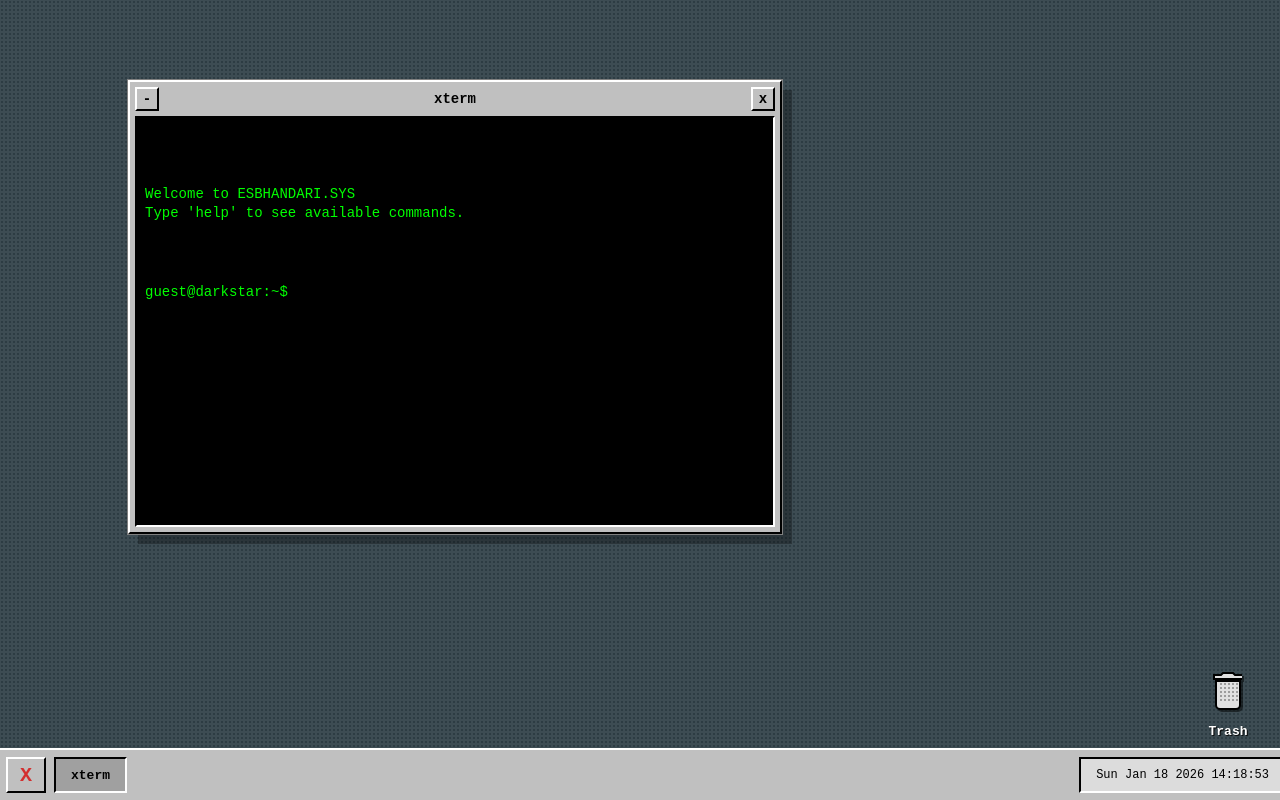
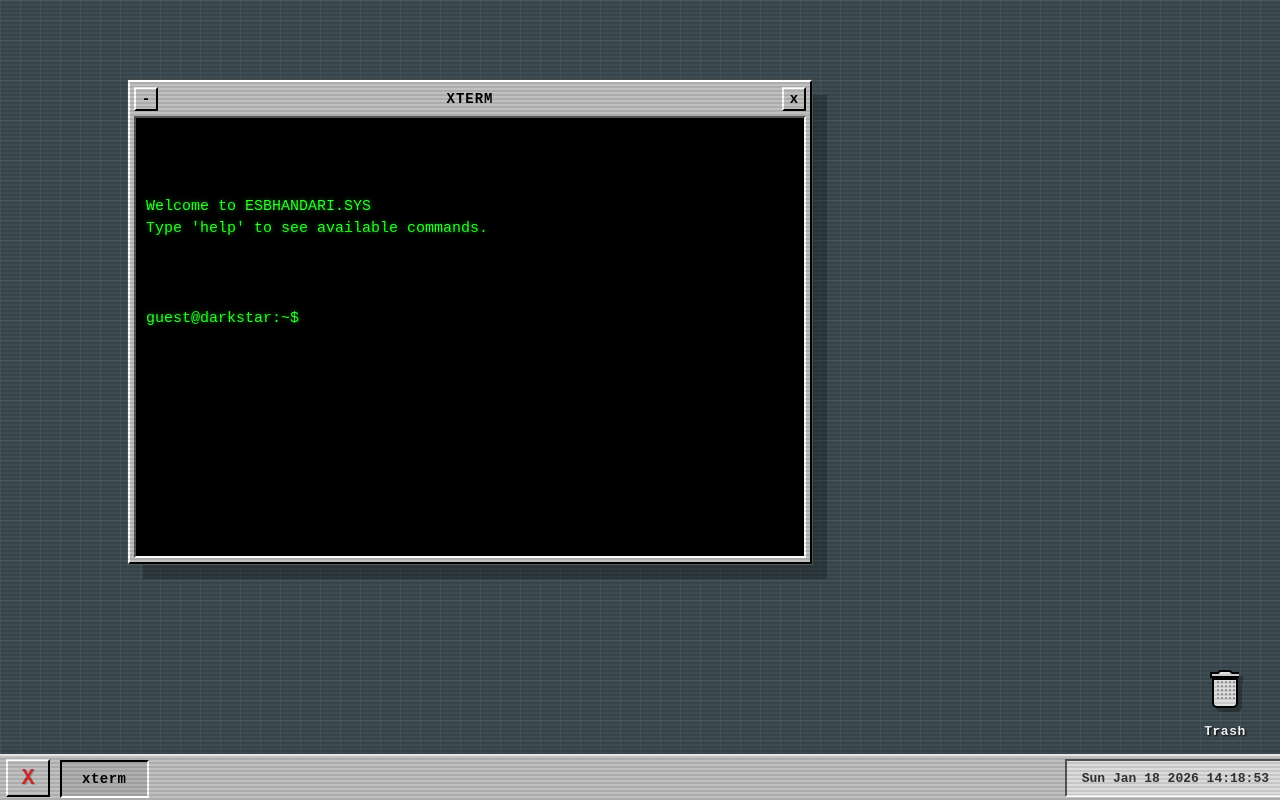
Before and after one commit to esbhandari/esbhandari.github.io, a plain HTML site: page index.html in a window 1280 px wide. Drawn offline with Linux system fonts and the light colour scheme.

Commit message:
Refactor UI styles and improve terminal functionality
Updated styles and functionality for various UI elements, including background colors, button shadows, and terminal aesthetics. Enhanced command input handling and added new features for the desktop environment.

```diff
--- a/index.html
+++ b/index.html
@@ -6,17 +6,18 @@
     <title>ESBHANDARI.SYS - root@darkstar</title>
     <style>
         :root {
-            --bg-color: #555555;
+            --bg-color: #3d4c53;
             --win-gray: #c0c0c0;
             --btn-highlight: #ffffff;
-            --btn-shadow: #000000;
-            --btn-mid-shadow: #808080;
+            --btn-shadow: #555555; /* Softened from pure black for sophistication */
+            --btn-dark-shadow: #000000;
             --term-bg: #000000;
-            --term-text: #00ff00;
+            --term-text: #33ff33; /* Slightly brighter phosphor green */
+            --term-glow: 0 0 4px rgba(51, 255, 51, 0.6); /* Phosphor glow */
             --font-ui: 'Courier New', monospace;
         }
 
-        /* --- GLOBAL STYLES --- */
+        /* --- GLOBAL & TEXTURE --- */
         body {
             margin: 0;
             padding: 0;
@@ -24,24 +25,44 @@
             width: 100vw;
             overflow: hidden;
             font-family: var(--font-ui);
-            user-select: none; /* Prevents text highlighting */
+            user-select: none;
             -webkit-user-select: none;
             -webkit-tap-highlight-color: transparent;
-
-            /* "Root Weave" Background */
-            background-color: #3d4c53;
-            background-image: radial-gradient(#2d3c43 1px, transparent 1px);
-            background-size: 4px 4px;
+            background-color: var(--bg-color);
+            /* Subtle Root Weave Pattern */
+            background-image:
+                linear-gradient(rgba(255,255,255,0.05) 1px, transparent 1px),
+                linear-gradient(90deg, rgba(255,255,255,0.05) 1px, transparent 1px);
+            background-size: 20px 20px;
         }
 
-        /* --- TEXTURE CLASSES --- */
+        /* Scanline Overlay for Retro Feel */
+        .scanlines {
+            position: fixed;
+            top: 0;
+            left: 0;
+            width: 100vw;
+            height: 100vh;
+            background: linear-gradient(
+                to bottom,
+                rgba(255,255,255,0),
+                rgba(255,255,255,0) 50%,
+                rgba(0,0,0,0.1) 50%,
+                rgba(0,0,0,0.1)
+            );
+            background-size: 100% 4px;
+            pointer-events: none; /* Let clicks pass through */
+            z-index: 99999; /* On top of everything */
+        }
+
+        /* Stippled Texture Class */
         .stippled {
             background-color: var(--win-gray);
             background-image:
-                linear-gradient(45deg, #a0a0a0 25%, transparent 25%, transparent 75%, #a0a0a0 75%, #a0a0a0),
-                linear-gradient(45deg, #a0a0a0 25%, transparent 25%, transparent 75%, #a0a0a0 75%, #a0a0a0);
-            background-size: 2px 2px;
-            background-position: 0 0, 1px 1px;
+                radial-gradient(#a0a0a0 15%, transparent 16%),
+                radial-gradient(#a0a0a0 15%, transparent 16%);
+            background-size: 4px 4px;
+            background-position: 0 0, 2px 2px;
         }
 
         /* --- DESKTOP ICONS --- */
@@ -51,33 +72,35 @@
             right: 20px;
             display: flex;
             flex-direction: column;
-            gap: 20px;
+            gap: 25px;
             z-index: 10;
         }
 
         .desktop-icon {
-            width: 64px;
+            width: 70px;
             text-align: center;
             cursor: pointer;
             color: white;
-            text-shadow: 1px 1px 1px #000;
+            text-shadow: 1px 1px 2px black;
+            transition: transform 0.1s;
+        }
+
+        .desktop-icon:active {
+            transform: scale(0.95);
         }
 
         .desktop-icon svg {
             width: 48px;
             height: 48px;
-            filter: drop-shadow(2px 2px 0px rgba(0,0,0,0.5));
+            filter: drop-shadow(4px 4px 0px rgba(0,0,0,0.3));
         }
 
         .desktop-icon span {
             display: inline-block;
-            margin-top: 4px;
+            margin-top: 6px;
             font-size: 13px;
             font-weight: bold;
-        }
-
-        .desktop-icon:active span {
-            background-color: #000080;
+            letter-spacing: 0.5px;
         }
 
         /* --- WINDOW SYSTEM --- */
@@ -86,18 +109,18 @@
             display: flex;
             flex-direction: column;
             background-color: var(--win-gray);
-            /* Motif 3D Border */
+            /* Sophisticated Double Border (Motif Style) */
             border-top: 2px solid var(--btn-highlight);
             border-left: 2px solid var(--btn-highlight);
-            border-right: 2px solid var(--btn-shadow);
-            border-bottom: 2px solid var(--btn-shadow);
-            outline: 1px solid var(--btn-mid-shadow);
-            box-shadow: 10px 10px 0px rgba(0,0,0,0.3);
+            border-right: 2px solid var(--btn-dark-shadow);
+            border-bottom: 2px solid var(--btn-dark-shadow);
+            outline: 1px solid var(--btn-shadow);
+            box-shadow: 15px 15px 0px rgba(0,0,0,0.25); /* Deeper, softer shadow */
             z-index: 100;
         }
 
         .window-frame {
-            padding: 5px;
+            padding: 4px;
             display: flex;
             flex-direction: column;
             height: 100%;
@@ -105,12 +128,11 @@
         }
 
         .title-bar {
-            height: 24px;
-            min-height: 24px;
+            height: 26px;
             display: flex;
             justify-content: space-between;
             align-items: center;
-            margin-bottom: 5px;
+            margin-bottom: 4px;
             cursor: move;
             background: var(--win-gray);
         }
@@ -121,6 +143,8 @@
             font-weight: bold;
             font-size: 14px;
             color: black;
+            text-transform: uppercase;
+            letter-spacing: 1px;
         }
 
         .win-btn {
@@ -134,38 +158,41 @@
             cursor: pointer;
             border-top: 2px solid var(--btn-highlight);
             border-left: 2px solid var(--btn-highlight);
-            border-right: 2px solid var(--btn-shadow);
-            border-bottom: 2px solid var(--btn-shadow);
+            border-right: 2px solid var(--btn-dark-shadow);
+            border-bottom: 2px solid var(--btn-dark-shadow);
             background-color: var(--win-gray);
         }
 
         .win-btn:active {
-            border-top: 2px solid var(--btn-shadow);
-            border-left: 2px solid var(--btn-shadow);
+            border-top: 2px solid var(--btn-dark-shadow);
+            border-left: 2px solid var(--btn-dark-shadow);
             border-right: 2px solid var(--btn-highlight);
             border-bottom: 2px solid var(--btn-highlight);
+            transform: translate(1px, 1px);
         }
 
-        /* --- XTERM WINDOW --- */
+        /* --- TERMINAL AESTHETICS --- */
         #xterm-window {
             top: 10%;
             left: 10%;
-            width: 650px;
-            height: 450px;
+            width: 680px;
+            height: 480px;
         }
 
         .terminal-screen {
             background-color: var(--term-bg);
             color: var(--term-text);
+            /* THE GLOW UPGRADE */
+            text-shadow: var(--term-glow);
             flex-grow: 1;
             overflow-y: auto;
-            padding: 8px;
-            font-family: 'Courier New', monospace;
-            font-size: 14px;
-            line-height: 1.4;
-            text-align: left; /* Strict left align for code */
+            padding: 10px;
+            font-family: var(--font-ui);
+            font-size: 15px; /* Slightly larger for readability */
+            line-height: 1.5;
+            text-align: left;
 
-            /* Inset Border */
+            /* Inset Bevel */
             border-top: 2px solid var(--btn-shadow);
             border-left: 2px solid var(--btn-shadow);
             border-right: 2px solid var(--btn-highlight);
@@ -178,8 +205,8 @@
 
         /* --- TRASH WINDOW --- */
         #trash-window {
-            top: 20%;
-            left: 30%;
+            top: 25%;
+            left: 35%;
             width: 500px;
             height: 350px;
             display: none;
@@ -195,20 +222,15 @@
             border-left: 2px solid var(--btn-shadow);
             border-right: 2px solid var(--btn-highlight);
             border-bottom: 2px solid var(--btn-highlight);
-            font-size: 12px;
+            font-size: 13px;
             margin-bottom: 5px;
             text-align: left;
         }
 
         .trash-entry {
-            border-bottom: 1px dashed #999;
-            padding: 5px 0;
-            font-family: monospace;
-        }
-
-        .trash-controls {
-            display: flex;
-            justify-content: flex-end;
+            border-bottom: 1px dotted #555;
+            padding: 8px 0;
+            font-family: var(--font-ui);
         }
 
         /* --- TASKBAR --- */
@@ -217,71 +239,94 @@
             bottom: 0;
             left: 0;
             width: 100%;
-            height: 42px;
+            height: 44px;
             border-top: 2px solid var(--btn-highlight);
             display: flex;
             align-items: center;
-            padding: 4px 6px;
-            z-index: 9999;
-            gap: 8px;
+            padding: 0 6px;
+            z-index: 10000;
+            gap: 10px;
             background-color: var(--win-gray);
+            box-shadow: 0 -2px 10px rgba(0,0,0,0.1);
         }
 
         .master-control {
-            width: 36px;
-            height: 32px;
+            width: 40px;
+            height: 34px;
             display: flex;
             align-items: center;
             justify-content: center;
-            font-size: 20px;
+            font-size: 22px;
             font-weight: 900;
             color: #d32f2f;
             cursor: pointer;
+            text-shadow: 1px 1px 0px rgba(0,0,0,0.2);
             border-top: 2px solid var(--btn-highlight);
             border-left: 2px solid var(--btn-highlight);
-            border-right: 2px solid var(--btn-shadow);
-            border-bottom: 2px solid var(--btn-shadow);
+            border-right: 2px solid var(--btn-dark-shadow);
+            border-bottom: 2px solid var(--btn-dark-shadow);
         }
 
         .panel-btn {
-            padding: 0 15px;
-            height: 32px;
+            padding: 0 20px;
+            height: 34px;
             display: flex;
             align-items: center;
             cursor: pointer;
+            font-size: 14px;
+            font-weight: bold;
+            letter-spacing: 0.5px;
+            border-top: 2px solid var(--btn-highlight);
+            border-left: 2px solid var(--btn-highlight);
+            border-right: 2px solid var(--btn-dark-shadow);
+            border-bottom: 2px solid var(--btn-dark-shadow);
+        }
+
+        .panel-btn:active, .panel-btn.active {
+            background-color: #b0b0b0;
+            border-top: 2px solid var(--btn-dark-shadow);
+            border-left: 2px solid var(--btn-dark-shadow);
+            border-right: 2px solid var(--btn-highlight);
+            border-bottom: 2px solid var(--btn-highlight);
+            transform: translateY(1px);
+        }
+
+        .clock-display {
+            margin-left: auto;
+            padding: 0 15px;
+            height: 34px;
+            display: flex;
+            align-items: center;
+            justify-content: center;
             font-size: 13px;
             font-weight: bold;
-            border-top: 2px solid var(--btn-highlight);
-            border-left: 2px solid var(--btn-highlight);
-            border-right: 2px solid var(--btn-shadow);
-            border-bottom: 2px solid var(--btn-shadow);
-        }
-
-        .panel-btn.active {
-            background-color: #a0a0a0;
+            color: #333;
+            background-color: #dcdcdc;
             border-top: 2px solid var(--btn-shadow);
             border-left: 2px solid var(--btn-shadow);
             border-right: 2px solid var(--btn-highlight);
             border-bottom: 2px solid var(--btn-highlight);
         }
 
-        .clock-display {
-            margin-left: auto;
-            padding: 0 15px;
-            height: 32px;
-            display: flex;
-            align-items: center;
-            justify-content: center;
-            font-size: 12px;
-            background-color: #dcdcdc;
-            border-top: 2px solid var(--btn-shadow);
-            border-left: 2px solid var(--btn-shadow);
-            border-right: 2px solid var(--btn-highlight);
-            border-bottom: 2px solid var(--btn-highlight);
+        /* Command Input Styling */
+        #cmd-in {
+            flex-grow: 1;
+            background: transparent;
+            border: none;
+            color: inherit;
+            outline: none;
+            font-family: inherit;
+            font-size: inherit;
+            padding: 0;
+            margin: 0;
+            text-shadow: inherit; /* Keep the glow */
+            caret-color: var(--term-text);
         }
     </style>
 </head>
 <body>
+
+    <div class="scanlines"></div>
 
     <div class="icon-container">
         <div class="desktop-icon" onclick="openTrashWindow()">
@@ -309,7 +354,7 @@ Type 'help' to see available commands.
 </div>
                 <div style="display: flex;">
                     <span id="prompt">guest@darkstar:~$ </span>
-                    <input type="text" id="cmd-in" style="flex-grow:1; background:transparent; border:none; color:inherit; outline:none; font-family:inherit; font-size:inherit; padding:0; margin:0;" autocomplete="off" spellcheck="false">
+                    <input type="text" id="cmd-in" autocomplete="off" spellcheck="false">
                 </div>
             </div>
         </div>
@@ -325,7 +370,7 @@ Type 'help' to see available commands.
             <div class="trash-content" id="trash-list">
                 <div style="color:#666; text-align:center; margin-top:20px;">Trash is empty</div>
             </div>
-            <div class="trash-controls">
+            <div class="trash-controls" style="display:flex; justify-content: flex-end; margin-top:5px;">
                 <div class="panel-btn" onclick="emptyTrash()">Empty Trash</div>
             </div>
         </div>
@@ -351,7 +396,7 @@ Type 'help' to see available commands.
         }
         setInterval(updateClock, 1000);
 
-        // --- 2. Z-INDEX & FOCUS ---
+        // --- 2. WINDOW MANAGEMENT ---
         let globalZIndex = 100;
         function bringToFront(windowId) {
             const el = document.getElementById(windowId);
@@ -361,10 +406,8 @@ Type 'help' to see available commands.
             }
         }
 
-        // --- 3. DRAGGABLE WINDOWS ---
         function makeDraggable(el, handle) {
             if (!el || !handle) return;
-
             let isDragging = false, startX, startY, initialLeft, initialTop;
 
             handle.addEventListener('mousedown', (e) => {
@@ -375,33 +418,25 @@ Type 'help' to see available commands.
                 initialLeft = el.offsetLeft;
                 initialTop = el.offsetTop;
             });
-
             document.addEventListener('mousemove', (e) => {
                 if(isDragging) {
                     el.style.left = (initialLeft + (e.clientX - startX)) + 'px';
                     el.style.top = (initialTop + (e.clientY - startY)) + 'px';
                 }
             });
-
             document.addEventListener('mouseup', () => isDragging = false);
         }
 
-        // --- MAIN INITIALIZATION ---
         document.addEventListener('DOMContentLoaded', () => {
             updateClock();
-
-            // Initialize Draggables
             makeDraggable(document.getElementById('xterm-window'), document.getElementById('xterm-header'));
             makeDraggable(document.getElementById('trash-window'), document.getElementById('trash-header'));
 
-            // Focus on terminal click
             const xtermWin = document.getElementById('xterm-window');
             if(xtermWin) xtermWin.addEventListener('mousedown', () => bringToFront('xterm-window'));
-
             const trashWin = document.getElementById('trash-window');
             if(trashWin) trashWin.addEventListener('mousedown', () => bringToFront('trash-window'));
 
-            // Elements
             const xtermBtn = document.getElementById('btn-xterm');
             const termText = document.getElementById('term-text');
             const termOut = document.getElementById('term-out');
@@ -413,7 +448,7 @@ Type 'help' to see available commands.
 
             if (cmdIn) cmdIn.focus();
 
-            // --- WINDOW CONTROL FUNCTIONS ---
+            // --- CONTROLS ---
             window.minimizeXterm = function() {
                 if (xtermWin) xtermWin.style.display = 'none';
                 if (xtermBtn) xtermBtn.classList.remove('active');
@@ -438,24 +473,18 @@ Type 'help' to see available commands.
                 const logEntry = `<strong>Session closed at ${timestamp}</strong><br>${sessionContent}`;
 
                 trashStorage.push(logEntry);
+                if (trashWin && trashWin.style.display !== 'none') window.renderTrashList();
 
-                // Update Trash if open
-                if (trashWin && trashWin.style.display !== 'none') {
-                    window.renderTrashList();
-                }
-
-                // Reset Terminal
+                // RESET TERMINAL
                 termText.innerHTML = "Welcome to ESBHANDARI.SYS\nType 'help' to see available commands.\n\n";
                 commandHistory = [];
                 historyIndex = -1;
-
                 window.minimizeXterm();
             };
 
             window.renderTrashList = function() {
                 const trashList = document.getElementById('trash-list');
                 if (!trashList) return;
-
                 if (trashStorage.length === 0) {
                     trashList.innerHTML = '<div style="color:#666; text-align:center; margin-top:20px;">Trash is empty</div>';
                 } else {
@@ -483,49 +512,41 @@ Type 'help' to see available commands.
                 window.renderTrashList();
             };
 
-            // --- FILE SYSTEM & COMMANDS ---
+            // --- FILES & COMMANDS ---
             const fileSystem = {
                 "about.txt": "I am a cybersecurity enthusiast focused on system hardening and network defense.",
-                "projects.md": "1. ESBHANDARI.SYS (Web Desktop)\n2. Python Malware Analysis Tool\n3. Home Lab Setup",
                 "contact.json": "{ \"github\": \"esbhandari\", \"email\": \"contact@example.com\" }"
             };
 
-            const validCommands = [
-                'help', 'ls', 'cat', 'whoami', 'clear', 'date', 'history',
-                'fetch-metadata', 'uname', 'id', 'ifconfig', 'netstat', 'ping', 'pwd', 'touch', 'rm'
-            ];
+            const validCommands = ['ls', 'cat', 'fetch-metadata', 'history', 'clear', 'exit', 'help'];
 
-            // --- TERMINAL EVENT LISTENER ---
+            // --- SHELL LOGIC ---
             if (cmdIn) {
                 cmdIn.addEventListener('keydown', (e) => {
-
-                    // [TAB] AUTO-COMPLETION
+                    // TAB COMPLETE
                     if (e.key === 'Tab') {
                         e.preventDefault();
                         const input = cmdIn.value.trim();
                         if (!input) return;
-
                         const parts = input.split(' ');
 
                         if (parts.length === 1) {
                             const matches = validCommands.filter(c => c.startsWith(parts[0]));
                             if (matches.length === 1) cmdIn.value = matches[0] + " ";
                         }
-                        else if (['cat', 'rm', 'touch'].includes(parts[0]) && parts[1]) {
+                        else if (parts[0] === 'cat' && parts[1]) {
                             const matches = Object.keys(fileSystem).filter(f => f.startsWith(parts[1]));
-                            if (matches.length === 1) cmdIn.value = `${parts[0]} ${matches[0]}`;
+                            if (matches.length === 1) cmdIn.value = `cat ${matches[0]}`;
                         }
                     }
 
-                    // [ENTER] EXECUTE
+                    // EXECUTE
                     else if (e.key === 'Enter') {
                         const input = cmdIn.value.trim();
-
                         if (input !== "") {
                             commandHistory.push(input);
                             historyIndex = commandHistory.length;
                         }
-
                         const parts = input.split(' ');
                         const cmd = parts[0].toLowerCase();
                         const arg = parts[1];
@@ -534,7 +555,7 @@ Type 'help' to see available commands.
 
                         switch(cmd) {
                             case 'help':
-                                termText.innerHTML += "Available commands:\n  ls, cat, whoami, clear, date, history\n  Network: fetch-metadata, ifconfig, netstat, ping\n  System: uname, id, pwd, touch, rm\n";
+                                termText.innerHTML += "Available commands:\n  ls, cat [file], fetch-metadata, history, clear, exit\n";
                                 break;
                             case 'ls':
                                 termText.innerHTML += Object.keys(fileSystem).join('  ') + "\n";
@@ -542,48 +563,6 @@ Type 'help' to see available commands.
                             case 'cat':
                                 if(arg && fileSystem[arg]) termText.innerHTML += fileSystem[arg] + "\n";
                                 else termText.innerHTML += `cat: ${arg || ''}: No such file\n`;
-                                break;
-                            case 'clear':
-                                termText.innerHTML = "";
-                                break;
-                            case 'date':
-                                termText.innerHTML += new Date().toString() + "\n";
-                                break;
-                            case 'history':
-                                commandHistory.forEach((h, i) => termText.innerHTML += `  ${i + 1}  ${h}\n`);
-                                break;
-                            case 'whoami':
-                                termText.innerHTML += "root\n";
-                                break;
-                            case 'id':
-                                termText.innerHTML += "uid=0(root) gid=0(root) groups=0(root)\n";
-                                break;
-                            case 'uname':
-                                termText.innerHTML += (arg === '-a') ? "Linux darkstar 2.0.36 #1 Sun Jan 18 18:00:00 2026 i386 GNU/Linux\n" : "Linux\n";
-                                break;
-                            case 'pwd':
-                                termText.innerHTML += "/home/guest\n";
-                                break;
-                            case 'ifconfig':
-                                termText.innerHTML += `eth0      Link encap:Ethernet  HWaddr 00:0C:29:28:FD:45\n          inet addr:192.168.1.105  Bcast:192.168.1.255  Mask:255.255.255.0\n          UP BROADCAST RUNNING MULTICAST  MTU:1500  Metric:1\n`;
-                                break;
-                            case 'netstat':
-                                termText.innerHTML += "Active Internet connections (w/o servers)\nProto Recv-Q Send-Q Local Address           Foreign Address         State\ntcp        0      0 darkstar:43512          140.82.112.4:https      ESTABLISHED\n";
-                                break;
-                            case 'ping':
-                                if (arg) {
-                                    termText.innerHTML += `PING ${arg} (${arg}) 56(84) bytes of data.\n64 bytes from ${arg}: icmp_seq=1 ttl=118 time=24.2 ms\n64 bytes from ${arg}: icmp_seq=2 ttl=118 time=28.5 ms\n--- ${arg} ping statistics ---\n2 packets transmitted, 2 received, 0% packet loss\n`;
-                                } else {
-                                    termText.innerHTML += "usage: ping [destination]\n";
-                                }
-                                break;
-                            case 'touch':
-                                if (arg) fileSystem[arg] = "";
-                                else termText.innerHTML += "touch: missing file operand\n";
-                                break;
-                            case 'rm':
-                                if (arg && fileSystem[arg] !== undefined) delete fileSystem[arg];
-                                else termText.innerHTML += `rm: cannot remove '${arg}': No such file\n`;
                                 break;
                             case 'fetch-metadata':
                                 termText.innerHTML += `<span style="color:yellow;">[RECONNAISSANCE INITIATED]</span>\n`;
@@ -595,8 +574,16 @@ Type 'help' to see available commands.
                                     })
                                     .catch(err => termText.innerHTML += `<span style="color:red;">[CONNECTION FAILED]</span>\n`);
                                 break;
-                            case '':
+                            case 'history':
+                                commandHistory.forEach((h, i) => termText.innerHTML += `  ${i + 1}  ${h}\n`);
                                 break;
+                            case 'clear':
+                                termText.innerHTML = "";
+                                break;
+                            case 'exit':
+                                window.closeXterm();
+                                break;
+                            case '': break;
                             default:
                                 termText.innerHTML += `bash: ${cmd}: command not found\n`;
                         }
@@ -605,7 +592,7 @@ Type 'help' to see available commands.
                         termOut.scrollTop = termOut.scrollHeight;
                     }
 
-                    // [ARROWS] HISTORY
+                    // HISTORY NAV
                     else if (e.key === 'ArrowUp') {
                         if (commandHistory.length > 0 && historyIndex > 0) {
                             historyIndex--;
```
